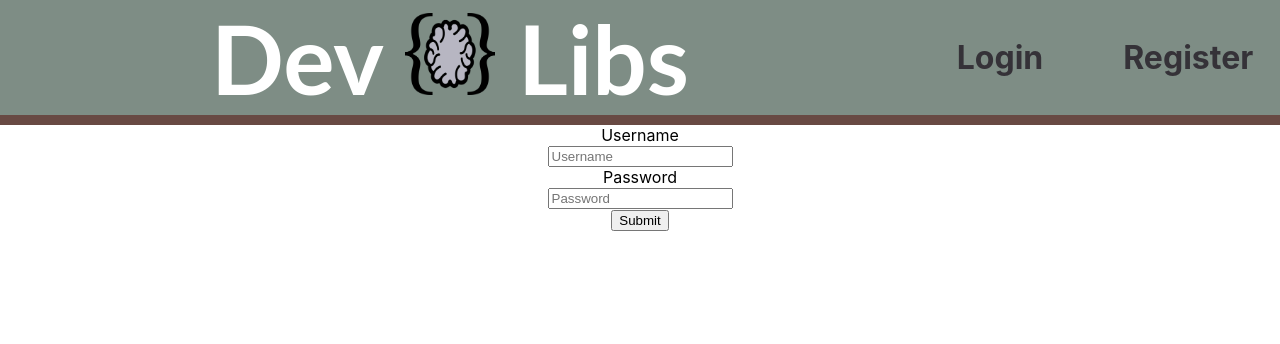
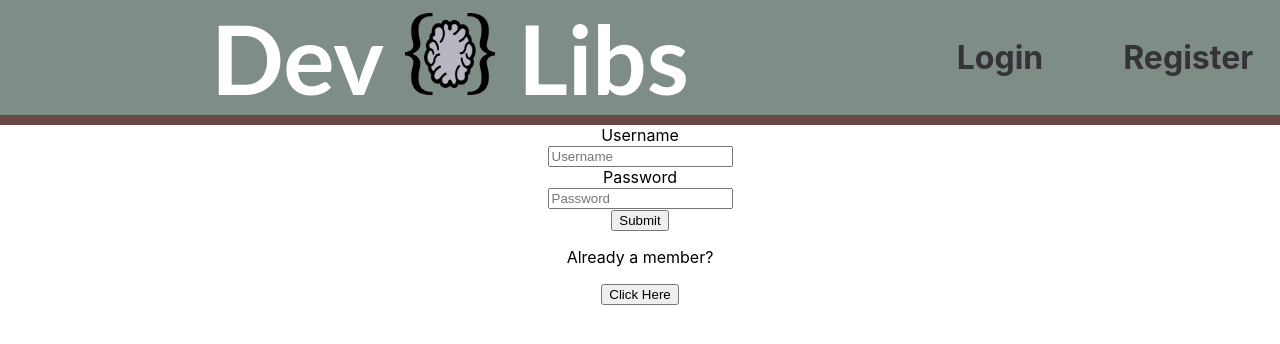
Before and after one commit to BW-DevLibs-Nov2019/Front-End, a React (Create React App) app in the folder dev-libs/: page /register in a window 1280 px wide. Shown: the top 344 px of the page. Built offline with nearby package versions, Linux system fonts and the light colour scheme.

Commit message:
some styling done

```diff
--- a/dev-libs/src/components/Login.js
+++ b/dev-libs/src/components/Login.js
@@ -5,6 +5,9 @@ const Login = (props) => {
     return (
         <div>
  <Form inline>
+ <div className="header">
+                <h1>Welcome Back!</h1>
+                </div>
      <div className="Forms">
       <FormGroup>
         <Label for="userName" hidden>
--- a/dev-libs/src/components/Register.js
+++ b/dev-libs/src/components/Register.js
@@ -25,7 +25,10 @@ const Register = (props) => {
         </FormGroup>
         {' '}
         <Button onClick="Submit">Submit</Button>
-
+        <p>Already a member?</p>
+      <Link to ="/">
+        <Button onClick="Click Here">Click Here</Button>
+      </Link>
         </div>
       </Form>
 
```
Also changed, not shown: 2 other files (tests, documents, lock files or other folders).
